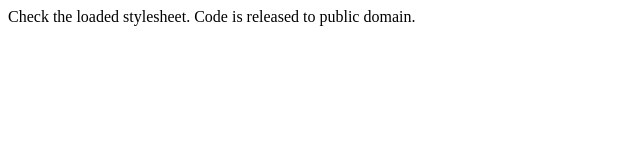
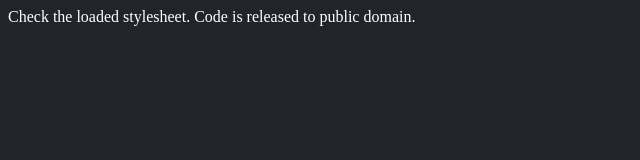
Before and after one commit to chapeladmin/sharepoint-darkmode, a plain HTML site: page index.html in a window 1280 px wide. Shown: the whole page, without its empty margins (0-640 px from the left). Drawn offline with Linux system fonts and the dark colour scheme.

Commit message:
Update styles.css

```diff
--- a/styles.css
+++ b/styles.css
@@ -4,4 +4,13 @@
     --text: #fff;
     --link: #3498db;
   }
+
+  body {
+    background-color: var(--background);
+    color: var(--text) !important;
+  }
+
+  #spPageChromeAppDiv a {
+    color: var(--link) !important;
+  }
 }
```
